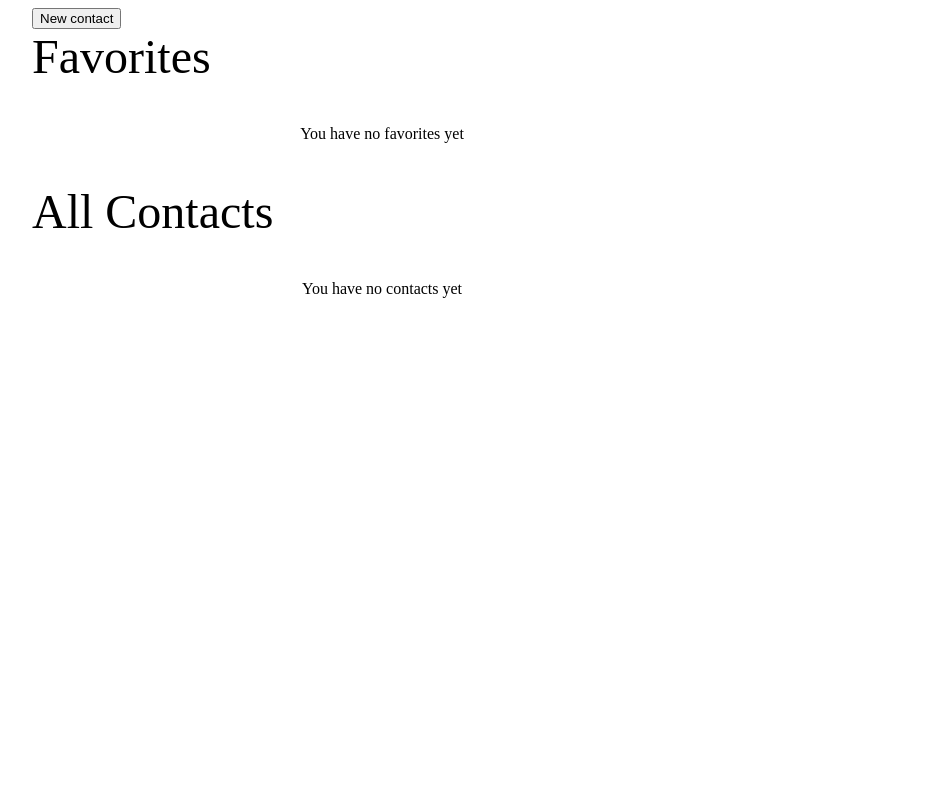
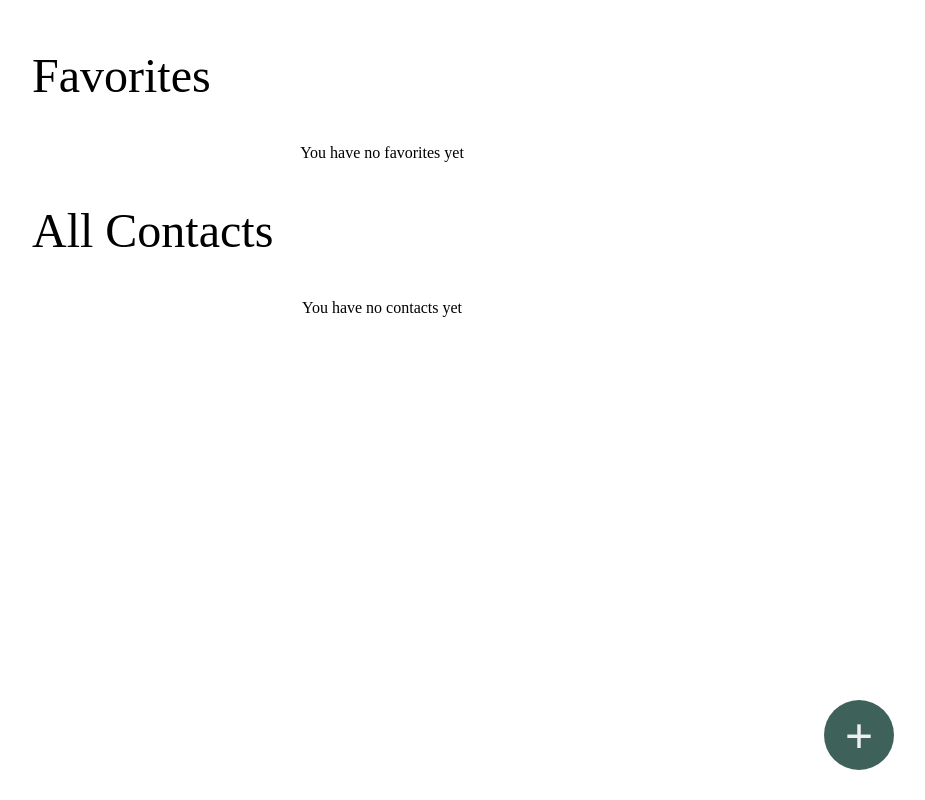
Before and after one commit to htreb/Contacts, an Angular app: page / in a window 1280 px wide. Shown: the whole page, without its empty margins (258-1183 px from the left). Built offline with nearby package versions, Linux system fonts and the light colour scheme.

Commit message:
Button and input styles

```diff
--- a/src/app/pages/contacts-list/contacts-list.component.html
+++ b/src/app/pages/contacts-list/contacts-list.component.html
@@ -6,7 +6,6 @@
 </ng-template>
 
 <div class='contacts-list-container'>
-    <button (click)="openEditContactModal()">New contact</button>
 
     <div class='title'>Favorites</div>
     <ng-container *ngIf="contactService.favoriteContacts$ | async as favorites">
@@ -32,4 +31,5 @@
 
 </div>
 
+<button class="new-contact" (click)="openEditContactModal()">+</button>
 <app-edit-contact></app-edit-contact>
--- a/src/app/pages/contacts-list/contacts-list.component.scss
+++ b/src/app/pages/contacts-list/contacts-list.component.scss
@@ -1,6 +1,7 @@
 .contacts-list-container {
     max-width: 700px;
     margin: auto;
+    padding: 40px;
 
     .title {
         font-size: 3em;
@@ -18,3 +19,14 @@
         justify-content: center;
     }
 }
+
+.new-contact {
+    position: fixed;
+    bottom: 30px;
+    right: 10vw;
+    width: 70px;
+    height: 70px;
+    border-radius: 50%;
+    font-size: 3em;
+    padding: 0;
+}
--- a/src/app/pages/contacts-list/edit-contact/edit-contact.component.html
+++ b/src/app/pages/contacts-list/edit-contact/edit-contact.component.html
@@ -41,10 +41,13 @@
         </form>
 
         <div class='footer-btns'>
-            <button class='footer-btn'(click)="closeModal()">Close</button>
+            <button
+                class='footer-btn secondary'
+                (click)="closeModal()"
+            >Close</button>
             <button
                 *ngIf="formDisabled"
-                class='footer-btn primary'
+                class='footer-btn'
                 (click)="onEdit()"
             >Edit</button>
             <button
--- a/src/app/pages/contacts-list/edit-contact/edit-contact.component.scss
+++ b/src/app/pages/contacts-list/edit-contact/edit-contact.component.scss
@@ -13,7 +13,6 @@
     .modal-container {
         display: flex;
         flex-direction: column;
-        height: 300px;
         width: 250px;
         background: var(--color-background);
         border-radius: 4px;
@@ -63,7 +62,7 @@
 
             .footer-btn {
                 flex: 1;
-                height: 30px
+                margin: 5px;
             }
         }
     }
--- a/src/styles.scss
+++ b/src/styles.scss
@@ -1,6 +1,6 @@
 :root {
-    --color-primary: #2e8b57;
-    --color-primary-rgb: 46, 139, 87;
+    --color-primary: #3E6259;
+    --color-primary-rgb: 62, 98, 89;
     --color-danger: #b00020;
     --color-danger-rgb: 255, 20, 20;
     --color-background: #efefef;
@@ -27,3 +27,33 @@
         }
     }
 }
+
+button {
+    padding: 16px;
+    border: none;
+    border-radius: 4px;
+    background: var(--color-primary);
+    color: var(--color-background);
+    text-transform: uppercase;
+
+    &:focus {
+        outline: none;
+    }
+    &:active {
+        background: rgba(var(--color-primary-rgb), 0.8);
+    }
+    &:disabled {
+        background: rgba(var(--color-primary-rgb), 0.6);
+    }
+
+    &.secondary {
+        background: var(--color-background);
+        border: 3px solid var(--color-primary);
+        color: var(--color-primary);
+    }
+}
+
+input {
+    border: none;
+    border-radius: 4px;
+}
```
Lines whose indentation alone changed are shown as unchanged.
